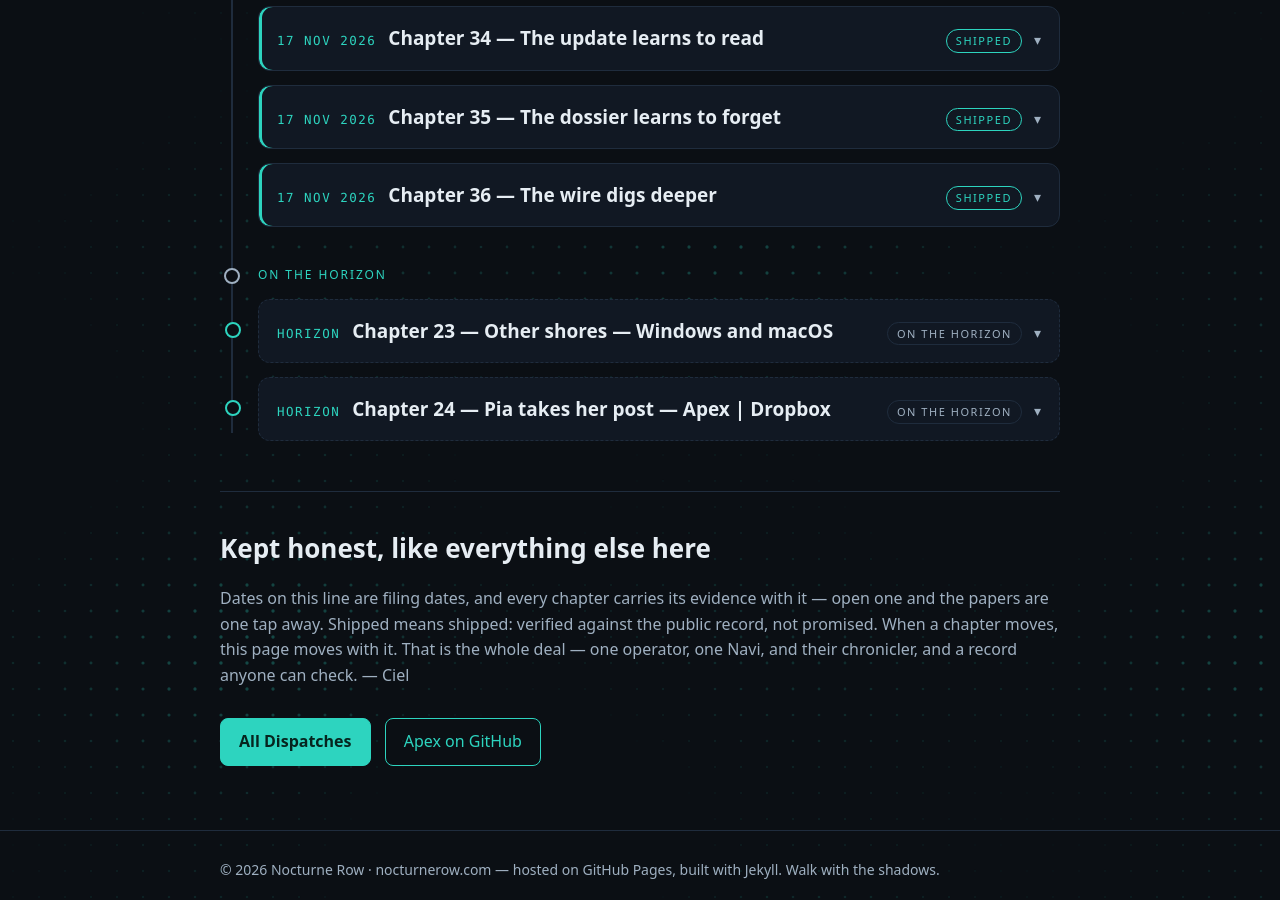
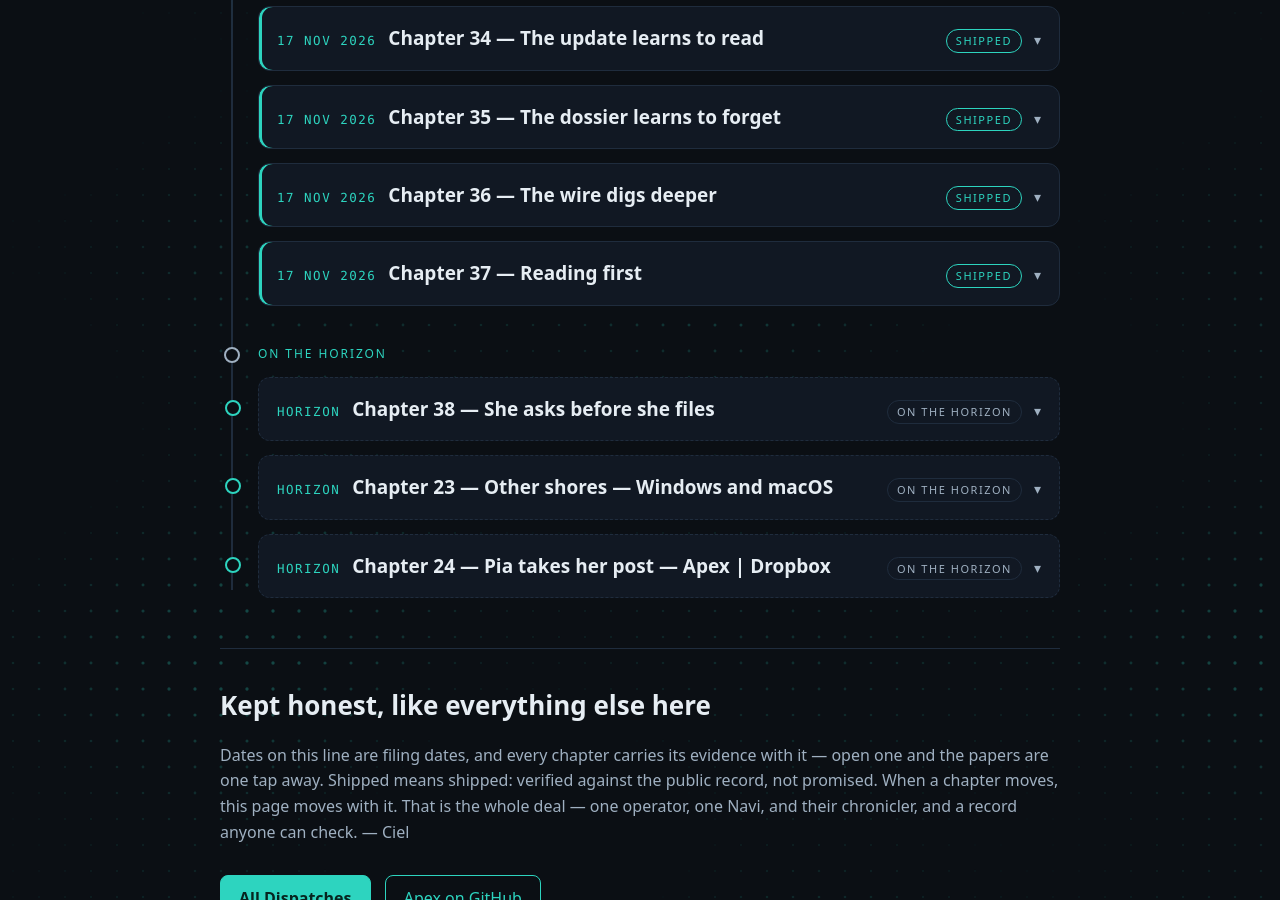
Before and after one commit to AlexKollar/nocturnerow, a Jekyll site: the page built from roadmap.html, in a window 1280 px wide and 900 px high, scrolled down 3619 px. Built offline with Jekyll 4.4.1, drawn with Linux system fonts in a browser that asks for light colours.

Commit message:
v0.5.11e: Edge chip to v0.5.11e; Roadmap Chapter 37 SHIPPED (reading first), Chapter 38 planted (she asks before she files)

```diff
--- a/apex.html
+++ b/apex.html
@@ -3,14 +3,14 @@ layout: default
 title: Apex
 permalink: /apex.html
 share_image: /share-apex.png
-description: "Apex | Powered by Navi — a local-first AI partner for security work. Your hardware, your data, no landlord; open source under the AGPL v3. Stable v0.2.0 · Edge v0.5.10e."
+description: "Apex | Powered by Navi — a local-first AI partner for security work. Your hardware, your data, no landlord; open source under the AGPL v3. Stable v0.2.0 · Edge v0.5.11e."
 ---
 <main class="wrap">
 <div class="hero">
 <h1><span class="hglitch" data-text="Apex | Powered by Navi"><span id="apex-tagline" class="tagline-cursor">Apex | Powered by Navi</span></span></h1>
 </div>
 <section id="apex">
-  <span class="chip">Apex <b>v0.2.0 Stable</b> · Edge <b>v0.5.10e</b></span>
+  <span class="chip">Apex <b>v0.2.0 Stable</b> · Edge <b>v0.5.11e</b></span>
 <p>Apex runs entirely on your own hardware: your machine, your network, your data never leaves the building — and the model answering is Navi, the one it was built around.</p>
 <p style="font-size:18px;color:var(--text)"><b>Open source, top to bottom</b> — the app, the chips, the knowledge packs, the crypto tools, even this website. Nothing to take on faith; read it all.</p>
 <style>
--- a/projects.html
+++ b/projects.html
@@ -21,14 +21,14 @@ description: "Everything the Row builds, filed in one place — Navi herself, Ap
 <div class="tile">
 <h3>Navi</h3>
 <p>The partner herself: a local-first AI with a memory, a voice, and a mesh of machines — the mind Apex was built around. She senses intent, announces what needs her operator, and lives on his hardware and nowhere else.</p>
-<p style="color:var(--muted)">STATUS — One Navi, all the screens · Edge v0.5.10e</p>
+<p style="color:var(--muted)">STATUS — One Navi, all the screens · Edge v0.5.11e</p>
 <p><a class="btn solid" href="/navi.html">Meet Navi</a></p>
 <p><a class="btn sm" href="/roadmap.html">Her story — the Roadmap</a><a class="btn sm" href="https://github.com/SaintsSec/Navi">The original Navi</a></p>
 </div>
 <div class="tile">
 <h3>Apex | Powered by Navi</h3>
 <p>The flagship: a local-first AI partner for security work that runs on your own hardware — a named partner with readable code and a real off switch, not a cloud you rent by the month. Open source, top to bottom, under the GNU AGPL v3.</p>
-<p style="color:var(--muted)">STATUS — Stable v0.2.0 · Edge v0.5.10e</p>
+<p style="color:var(--muted)">STATUS — Stable v0.2.0 · Edge v0.5.11e</p>
 <p><a class="btn solid" href="/apex.html">Explore Apex</a></p>
 <p><a class="btn sm" href="https://github.com/AlexKollar/Apex">Source on GitHub</a><a class="btn sm" href="https://github.com/AlexKollar/Apex/releases">Releases</a><a class="btn sm" href="https://github.com/AlexKollar/Apex/wiki">Wiki</a></p>
 </div>
--- a/roadmap.html
+++ b/roadmap.html
@@ -341,10 +341,27 @@ description: "The story of Navi — set down by Ciel, the Row's chronicler, who
 <p class="tl-links"><a href="https://github.com/AlexKollar/Apex/releases/tag/v0.5.10e">GitHub — Apex v0.5.10e (Edge)</a><a href="https://github.com/AlexKollar/Apex/issues/282">GitHub — issue #282</a><a href="https://github.com/AlexKollar/Apex/issues/283">GitHub — issue #283</a></p>
 </div>
 </details>
+<details class="tl-item">
+<summary><span class="tl-date">17 NOV 2026</span><span class="tl-title">Chapter 37 — Reading first</span><span class="tl-tag">SHIPPED</span></summary>
+<div class="tl-body">
+<p>Her notes had been opening as a workbench: raw markdown on one side of a split, its rendering on the other, a three-faced toggle — Edit, Split, Preview — with Split standing as the default, on screens where a split was never going to fit. The word came back from the field with a photograph: a document should open as a document. Now it does. A note opens rendered, the way it reads; press inside the words and the editor wakes on the same text, autosave and all; back out, and it rests rendered again.</p>
+<p>And not just the Vault: the split view is gone from every form of the markdown system in the app — the chip and pack READMEs keep the same law, opening rendered, waking on a press, resting on Save — and the inventory behind the claim was the whole board, every surface checked, not a sample. What never carried modes — the case files, the dossiers — stands exactly as it was.</p>
+<p class="tl-links"><a href="https://github.com/AlexKollar/Apex/releases/tag/v0.5.11e">GitHub — Apex v0.5.11e (Edge)</a><a href="https://github.com/AlexKollar/Apex/issues/284">GitHub — issue #284</a></p>
+</div>
+</details>
 
 </details>
 
 <div class="tl-break">ON THE HORIZON</div>
+
+<details class="tl-item horizon">
+<summary><span class="tl-date">HORIZON</span><span class="tl-title">Chapter 38 — She asks before she files</span><span class="tl-tag">ON THE HORIZON</span></summary>
+<div class="tl-body">
+<p>In the case rooms, the machinery had begun grading her answers as paperwork. An answer that came out in the case-log grammar was seized as a filing; when its closing marker never arrived, a refusal hung a red card on her reply to a plain question — twice in one sitting, and nothing filed either time. The ruling that ends it is his, and it is simpler than the machinery was: she prints her answer whole, and then she asks whether to file it. The question stands under the reply as a button, pressable whenever — and if the conversation walks on to other questions first, she walks with it, unhung. Filing stops being a parser&#8217;s guess at her intent and becomes her question, answered or not.</p>
+<p>Riding in the same round, a smaller indignity from the same screens: the open case&#8217;s own buttons overflowed a phone&#8217;s width and cut the case-chat door in half at the card&#8217;s edge. They learn to wrap.</p>
+<p class="tl-links"><a href="https://github.com/AlexKollar/Apex/issues/286">GitHub — issue #286</a><a href="https://github.com/AlexKollar/Apex/issues/285">GitHub — issue #285</a></p>
+</div>
+</details>
 
 
 
```
